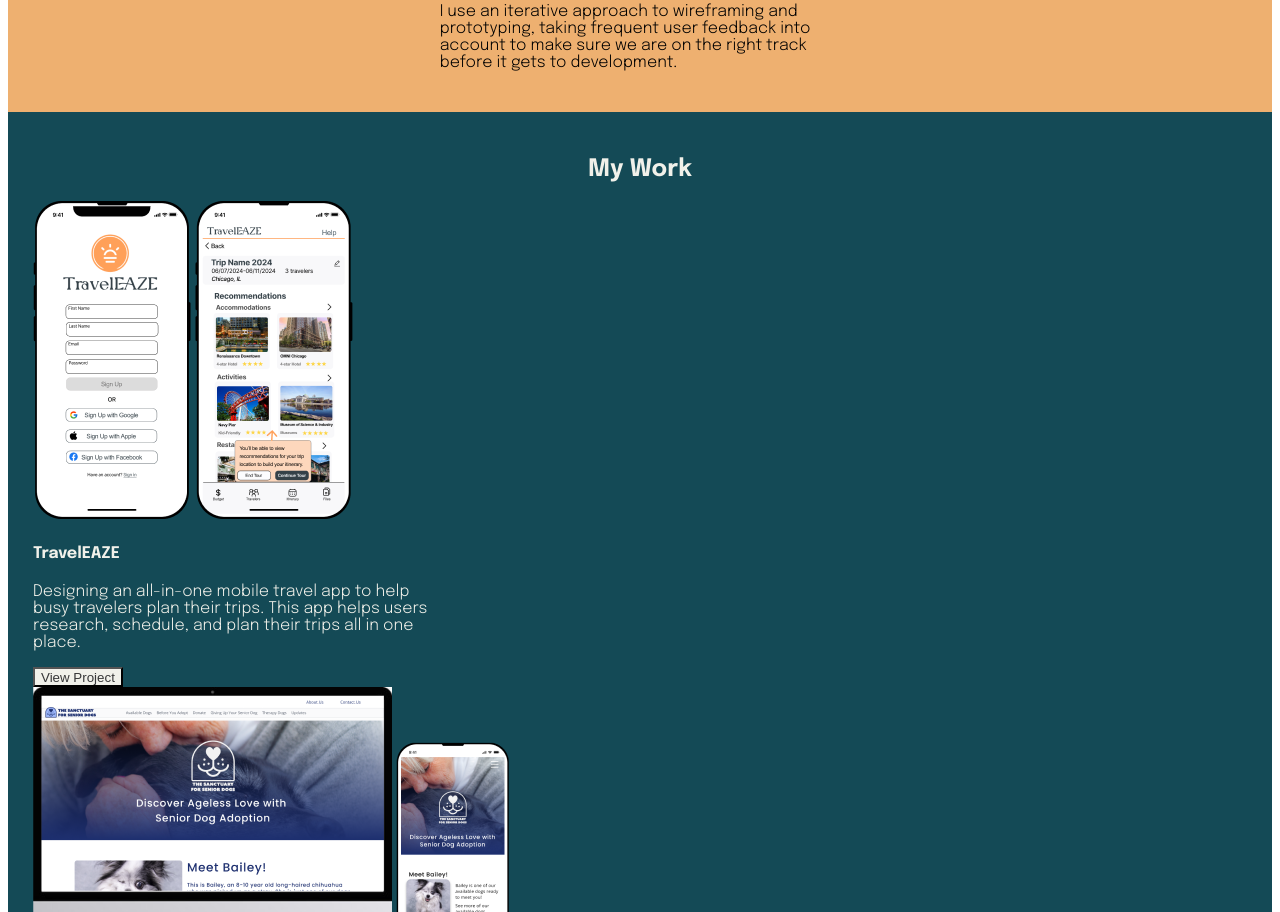
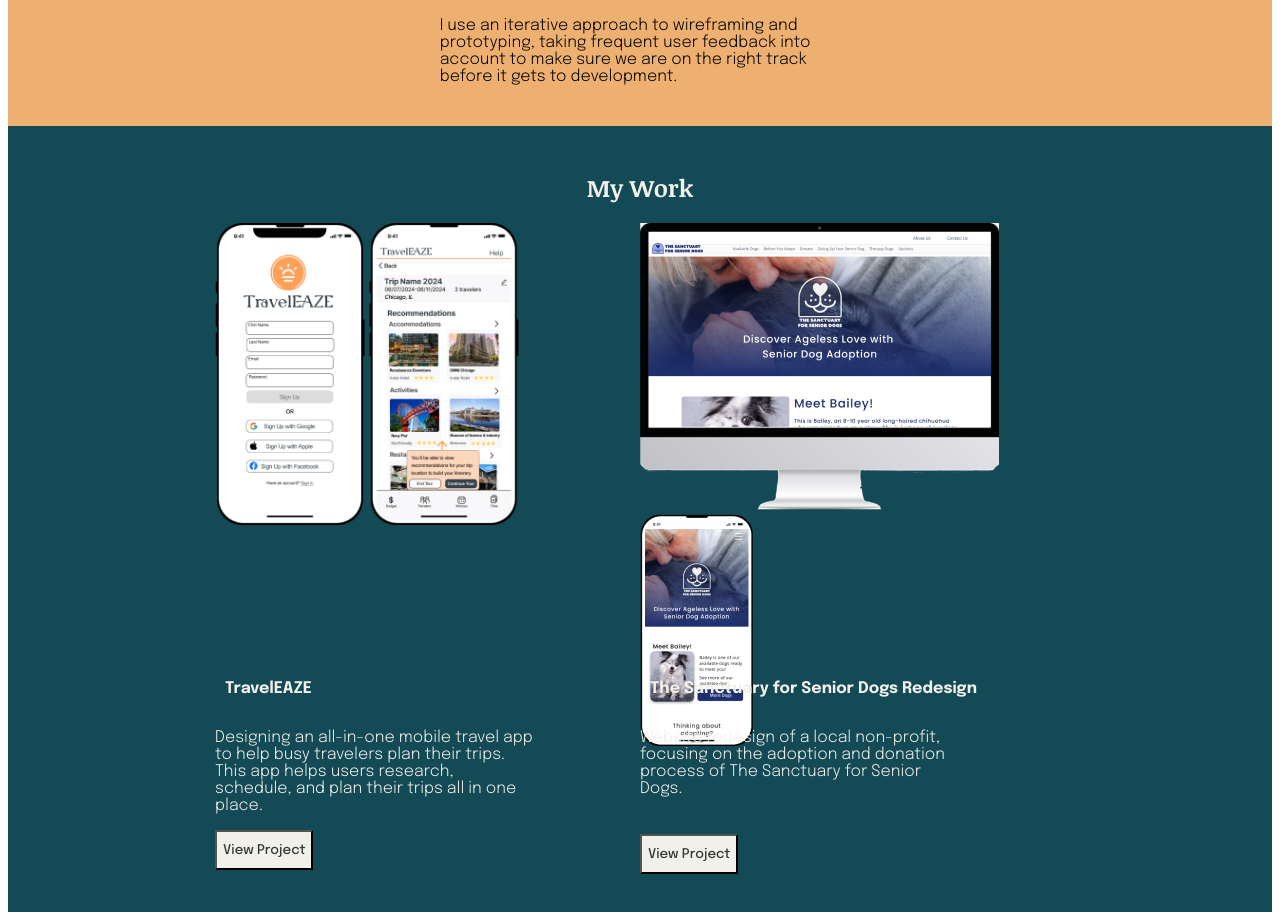
Before and after one commit to ljac86/UX_UI_HW_18, a plain HTML site: page index.html in a window 1280 px wide. Shown: the part 1888-2800 px from the top of the page. Drawn offline with Linux system fonts and the light colour scheme.

Commit message:
My Work Grid and Styling

```diff
--- a/CSS/style.css
+++ b/CSS/style.css
@@ -59,9 +59,37 @@ ul {
 }
 
 .workGrid {
+    margin: 0px 15%;
     display: grid;
+    grid-template-rows: 50% 50%;
+    grid-template-columns: 50% 50%;
+    grid-template-areas:
+    "topLeft topRight"
+    "bottomLeft bottomRight";
+}
 
+.travelPics {
+    grid-area: topLeft;
+    padding-bottom: 100px;
 }
+
+.sanctuaryPics {
+    grid-area: topRight;
+    padding-bottom: 100px;
+}
+
+.travelText {
+    grid-area: bottomLeft;
+}
+
+.sanctuaryText {
+    grid-area: bottomRight;
+}
+
+.travelPics img {
+    width: 150px;
+}
+
 .mySkills {
     background-color: #EEB070;
     font-family: "Epilogue", sans-serif;
@@ -77,6 +105,13 @@ ul {
 
 h1 {
     text-align: center;
+    font-family: "Noticia Text", serif;
+    font-weight: 700;
+    font-style: normal;
+}
+
+h4 {
+    padding: 10px;
 }
 
 .myWork {
@@ -90,12 +125,22 @@ h1 {
 }
 
 .myWork p {
-    width: 33%;
+    width: 75%;
     align-content: center;
+}
+
+.sanctuaryText p {
+    padding-bottom: 21px;
+}
+
+h3 {
+    text-align: right;
+    text-decoration: underline;
 }
 
 footer {
    background-color: #373738;
+   padding: 1px;
 }
 
 ul {
@@ -103,13 +148,18 @@ ul {
 }
 
 li {
-    padding: 2px;
+    padding: 5px;
 }
 
 button {
-    height: 20px;
+    height: 40px;
+    width: auto;
     background-color:#F1F1EA;
     color: #373738;
+    font-family: "Epilogue", sans-serif;
+    font-optical-sizing: auto;
+    font-weight: 500;
+    font-style: normal;
 }
 
 footer ul {
--- a/index.html
+++ b/index.html
@@ -3,6 +3,9 @@
     <head>
         <title>Laura Jacobson Portfolio</title>
         <link rel="stylesheet" href="CSS/style.css">
+        <link rel="preconnect" href="https://fonts.googleapis.com">
+<link rel="preconnect" href="https://fonts.gstatic.com" crossorigin>
+<link href="https://fonts.googleapis.com/css2?family=Noticia+Text:ital,wght@0,400;0,700;1,400;1,700&display=swap" rel="stylesheet">
         <link rel="preconnect" href="https://fonts.googleapis.com">
 <link rel="preconnect" href="https://fonts.gstatic.com" crossorigin>
 <link href="https://fonts.googleapis.com/css2?family=Epilogue:ital,wght@0,100..900;1,100..900&family=Open+Sans:ital,wght@0,300..800;1,300..800&display=swap" rel="stylesheet">
@@ -29,6 +32,9 @@
                 <button>Download Resume</button>
             </div>
         </Section>
+
+    <!--My UX Skills section coded using CSS flex-->
+
         <Section class="mySkills">
             <h1>My UX Skills</h1>
             <div class="flexContainer">
@@ -53,21 +59,21 @@
         <Section class="myWork">
             <h1>My Work</h1>
             <div class="workGrid">
-                <div>
+                <div class=travelPics>
                     <img src="Images/Mobile App Home.png" alt="Cell Phone Travel App Home Screen">
                     <img src="Images/Mobile App Onboarding.png" alt="Cell Phone Travel App Onboarding Screen">
                 </div>
-                <div>
+                <div class="travelText">
                     <h4>TravelEAZE</h4>
                     <p>Designing an all-in-one mobile travel app to help busy travelers plan their trips. This app helps users research, schedule, and plan their trips all in one place.
                     </p>
                     <button>View Project</button>
                 </div>
-                <div>
+                <div class="sanctuaryPics">
                     <img src="Images/Sanctuary Desktop.png" alt="Desktop Dog Adoption Homescreen">
                     <img src="Images/Sanctuary Mobile.png" alt="Mobile Dog Adoption Homescreen">
                 </div>
-                <div>
+                <div class="sanctuaryText">
                     <h4>The Sanctuary for Senior Dogs Redesign</h4>
                     <p>Website redesign of a local non-profit, focusing on the adoption and donation process of The Sanctuary for Senior Dogs.
                     </p>
```
